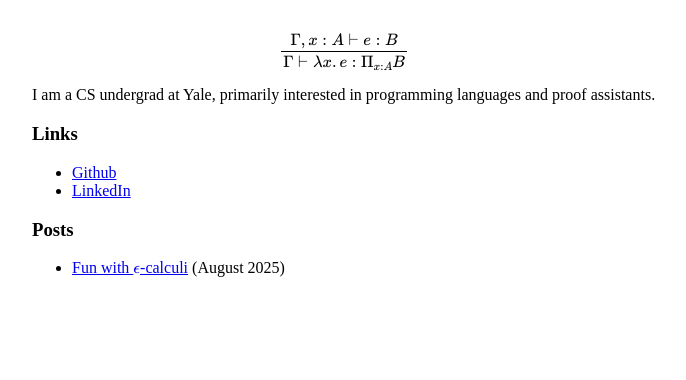
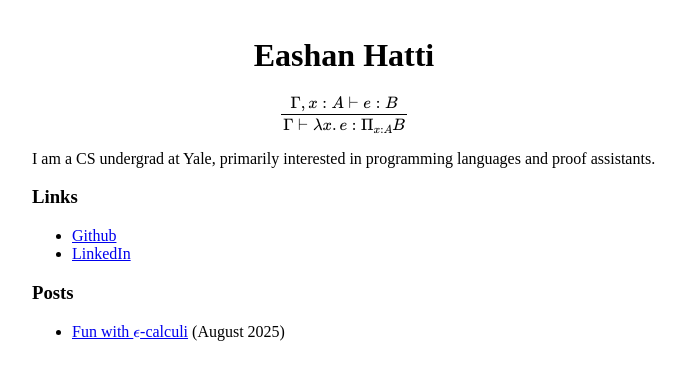
Before and after one commit to ehatti0/ehatti0.github.io, a Jekyll site: the page built from index.md, in a window 1280 px wide. Shown: the top 380 px of the page, without its empty margins (296-982 px from the left). Built offline with Jekyll 4.4.1, drawn with Linux system fonts in a browser that asks for light colours; our own code applies the rules of GitHub Pages for plain Markdown files.

Commit message:
Update default.html

```diff
--- a/_layouts/default.html
+++ b/_layouts/default.html
@@ -16,6 +16,7 @@
   </style>
 </head>
 <body>
+  <h1>Eashan Hatti</h1>
   {{ content }}
 </body>
 </html>
```
